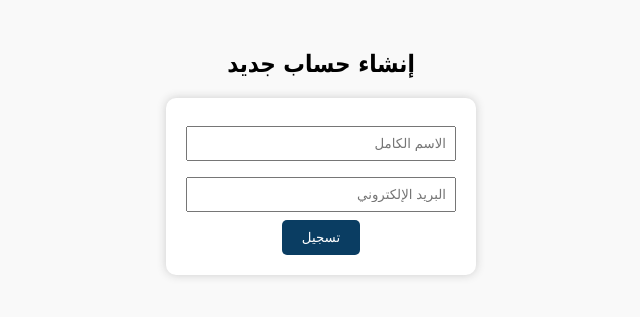
After one commit to Ghsa-star/mon, a Django app: page /accounts/register/ in a window 1280 px wide. The commit adds this page. Shown: the top 317 px of the page, without its empty margins (319-959 px from the left). Run offline with Django 5.2, Linux system fonts and the light colour scheme.

Commit message:
اضفت رزين بعد الصيانة

```diff
--- a/accounts_profiles/urls.py
+++ b/accounts_profiles/urls.py
@@ -1,5 +1,8 @@
 from django.urls import path
+from . import views
 
 urlpatterns = [
-    # روابط تطبيق الحسابات والملفات
+    path("register/", views.register_view, name="register"),  # إنشاء حساب جديد
+    path("login/", views.login_view, name="login"),            # تسجيل الدخول
+    path("logout/", views.logout_view, name="logout"),          # تسجيل الخروج
 ]
--- a/accounts_profiles/views.py
+++ b/accounts_profiles/views.py
@@ -1,3 +1,63 @@
-from django.shortcuts import render
+from django.shortcuts import render, redirect
+from django.contrib import messages
+from .models import AccountProfile
 
-# Create your views here.
+def register_view(request):
+    """
+    إنشاء حساب جديد
+    """
+    if request.method == "POST":
+        name = request.POST.get("name")
+        email = request.POST.get("email")
+
+        # التحقق من إدخالات المستخدم
+        if not name or not email:
+            messages.error(request, "الرجاء إدخال جميع الحقول المطلوبة.")
+            return redirect("register")
+
+        # التحقق من وجود البريد مسبقًا
+        if AccountProfile.objects.filter(email=email).exists():
+            messages.error(request, "البريد الإلكتروني مسجل مسبقًا.")
+            return redirect("register")
+
+        # إنشاء الحساب الجديد
+        AccountProfile.objects.create(name=name, email=email)
+        messages.success(request, "تم إنشاء الحساب بنجاح! يمكنك الآن تسجيل الدخول.")
+        return redirect("login")
+
+    return render(request, "accounts_profiles/register.html")
+
+
+def login_view(request):
+    """
+    تسجيل الدخول
+    """
+    if request.method == "POST":
+        email = request.POST.get("email")
+
+        # التحقق من البريد الإلكتروني المدخل
+        if not email:
+            messages.error(request, "يرجى إدخال البريد الإلكتروني.")
+            return redirect("login")
+
+        try:
+            user = AccountProfile.objects.get(email=email)
+            # حفظ اسم المستخدم في الجلسة
+            request.session["user_name"] = user.name
+            messages.success(request, f"مرحبًا {user.name}!")
+            return redirect("home")  # يمكنك تغيير الصفحة الوجهة إذا لزم الأمر
+        except AccountProfile.DoesNotExist:
+            messages.error(request, "البريد الإلكتروني غير مسجل لدينا.")
+            return redirect("login")
+
+    return render(request, "accounts_profiles/login.html")
+
+
+def logout_view(request):
+    """
+    تسجيل الخروج
+    """
+    # مسح بيانات الجلسة للمستخدم
+    request.session.flush()
+    messages.info(request, "تم تسجيل الخروج بنجاح.")
+    return redirect("home")
--- /dev/null
+++ b/templates/accounts_profiles/register.html
@@ -0,0 +1,30 @@
+<!DOCTYPE html>
+<html lang="ar" dir="rtl">
+<head>
+    <meta charset="UTF-8">
+    <title>إنشاء حساب</title>
+    <style>
+        body { font-family: Tahoma; background-color: #f9f9f9; text-align: center; margin-top: 50px; }
+        form { display: inline-block; padding: 20px; background: white; border-radius: 10px; box-shadow: 0 0 10px #ccc; }
+        input { width: 250px; padding: 8px; margin: 8px 0; }
+        button { background: #0a3d62; color: white; border: none; padding: 10px 20px; border-radius: 5px; cursor: pointer; }
+        button:hover { background: #1e6091; }
+    </style>
+</head>
+<body>
+
+<h2>إنشاء حساب جديد</h2>
+
+<form method="POST">
+    {% csrf_token %}
+    <input type="text" name="name" placeholder="الاسم الكامل" required><br>
+    <input type="email" name="email" placeholder="البريد الإلكتروني" required><br>
+    <button type="submit">تسجيل</button>
+</form>
+
+{% for message in messages %}
+<p style="color: green;">{{ message }}</p>
+{% endfor %}
+
+</body>
+</html>
```
Also changed, not shown: templates/accounts_profiles/login.html (added, +29 -0 lines), templates/header.html (+11 -1 lines), db.sqlite3.
